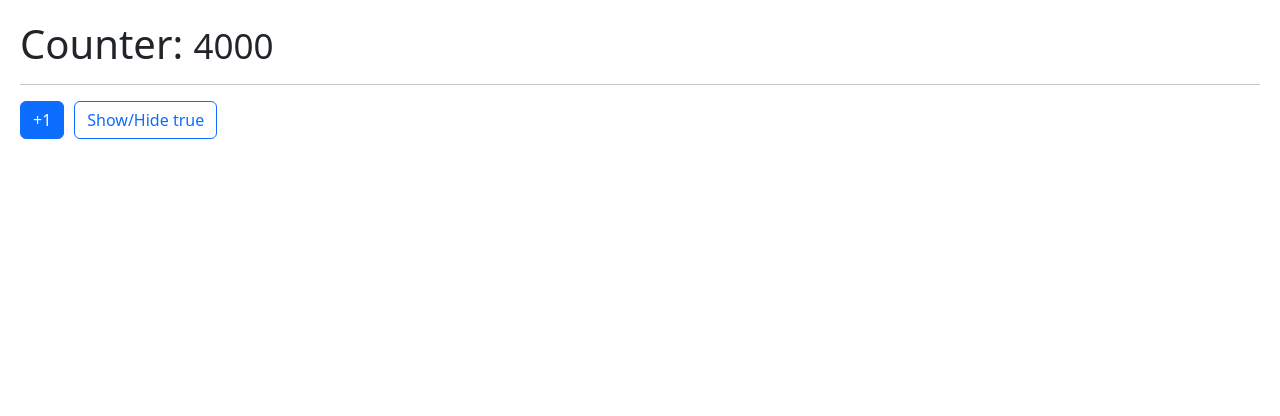
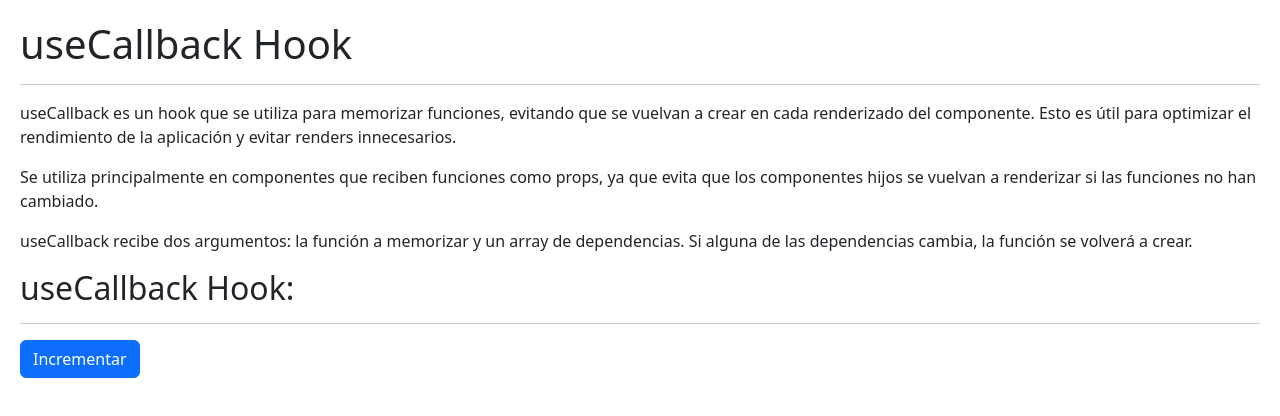
Before and after one commit to JesusPineda29/ejercicios-Hooks-, a React (Vite) app: page / in a window 1280 px wide. Shown: the top 416 px of the page. Built offline with nearby package versions, Linux system fonts and the light colour scheme.

Commit message:
Arreglando algunos bugs que surgieron

```diff
--- /dev/null
+++ b/src/06-memos/CallbackHook.jsx
@@ -0,0 +1,30 @@
+import { useState } from "react";
+import { useCounter } from "../hooks/useCounter"
+import { ShowIncrement } from "./ShowIncrement"
+
+
+export const CallbackHook = () => {
+
+    const {counter, setCounter} = useState(10);
+
+    const increment = () => {
+        setCounter(counter + 1);
+    }
+
+  return (
+    <>
+        <h1>useCallback Hook</h1>
+        <hr />
+        <p>useCallback es un hook que se utiliza para memorizar funciones, evitando que se vuelvan a crear en cada renderizado del componente. Esto es útil para optimizar el rendimiento de la aplicación y evitar renders innecesarios.</p>
+        <p>Se utiliza principalmente en componentes que reciben funciones como props, ya que evita que los componentes hijos se vuelvan a renderizar si las funciones no han cambiado.</p>
+        <p>useCallback recibe dos argumentos: la función a memorizar y un array de dependencias. Si alguna de las dependencias cambia, la función se volverá a crear.</p>
+
+
+        <h2>useCallback Hook: {counter}</h2>
+        <hr />
+        <ShowIncrement increment={increment} />
+
+
+    </>
+  )
+}
--- /dev/null
+++ b/src/06-memos/ShowIncrement.jsx
@@ -0,0 +1,15 @@
+
+
+
+export const ShowIncrement = ({increment}) => {
+  return (
+    <button
+        className="btn btn-primary"
+        onClick={ () => {
+            increment();
+        }}
+    >
+        Incrementar
+    </button>
+  )
+}
--- a/src/main.jsx
+++ b/src/main.jsx
@@ -11,11 +11,11 @@ import './index.css'
 //import { FocusScreen } from './04-useRef/FocusScreen'
 //import { Layout } from './05-useLayoutEffect/Layout'
 //import { Memorize } from './06-memos/Memorize'
-import { MemoHook } from './06-memos/MemorizeHook'
-
+//import { MemoHook } from './06-memos/MemorizeHook'
+import { CallbackHook } from './06-memos/CallbackHook'
 
 createRoot(document.getElementById('root')).render(
   <StrictMode>
-    <MemoHook  />
+    <CallbackHook  />
   </StrictMode>,
 )
```
